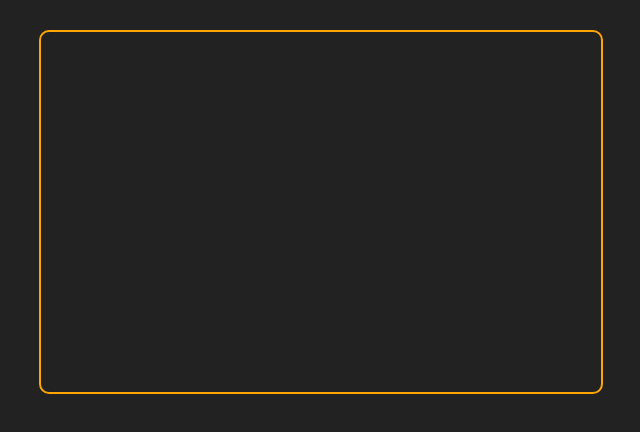
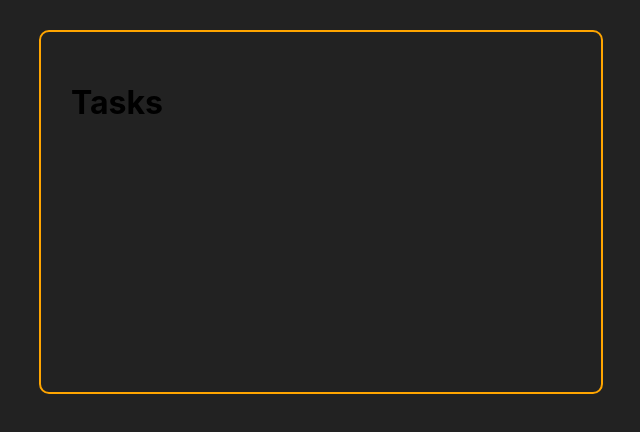
Before and after one commit to devroboco/to-do-list-react, a React (Create React App) app: page / in a window 1280 px wide. Shown: the top 432 px of the page, without its empty margins (319-959 px from the left). Built offline with nearby package versions, Linux system fonts and the light colour scheme.

Commit message:
using props in the components

```diff
--- a/src/App.js
+++ b/src/App.js
@@ -1,5 +1,6 @@
 import React, { useState } from "react";
 
+import Tasks from "./components/Tasks";
 import "./App.css";
 
 const App = () => {
@@ -18,7 +19,9 @@ const App = () => {
 
   return (
     <>
-      <div className="container"></div>
+      <div className="container">
+        <Tasks tasks={tasks} />
+      </div>
     </>
   );
 };
--- /dev/null
+++ b/src/components/Tasks.js
@@ -0,0 +1,7 @@
+import React from "react";
+
+const Tasks = ({ tasks }) => {
+  return <h1>Tasks</h1>;
+};
+
+export default Tasks;
```
